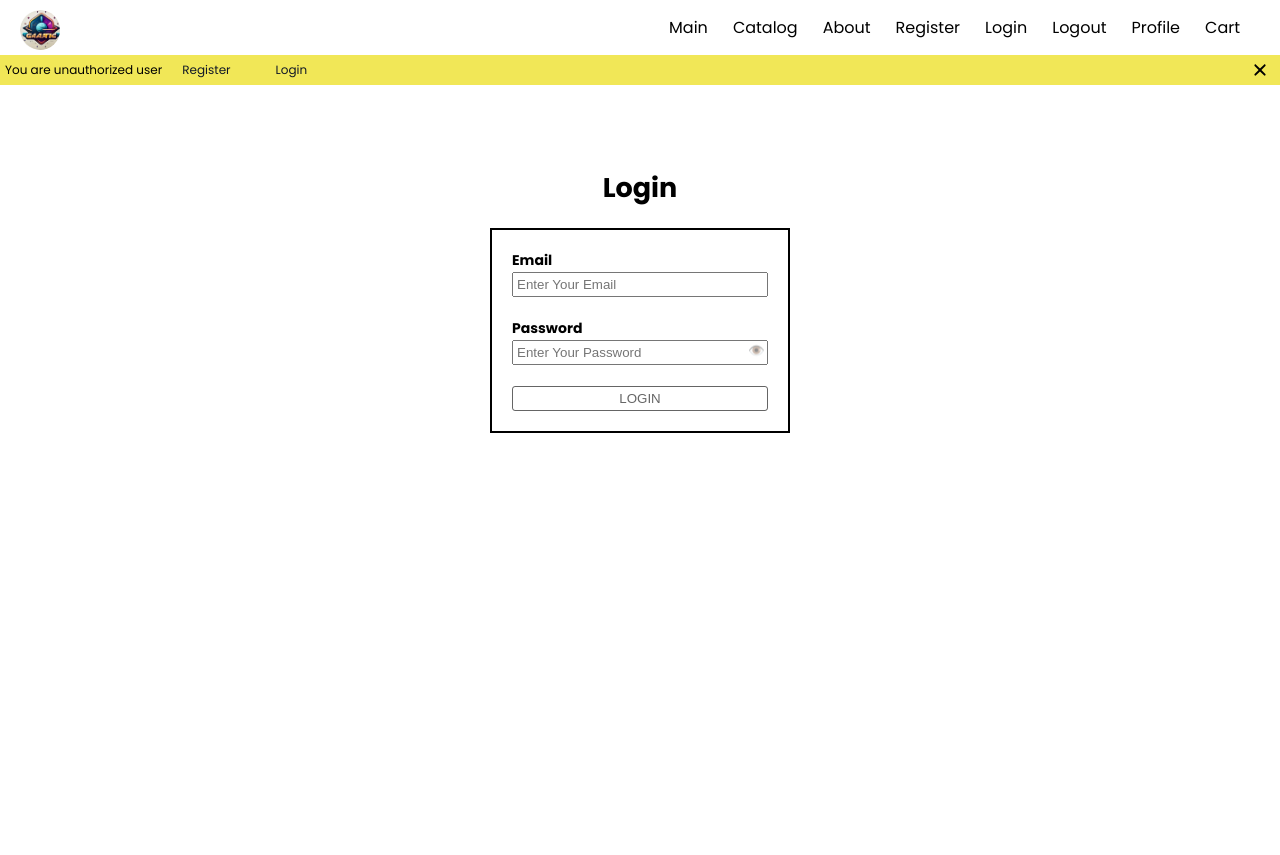
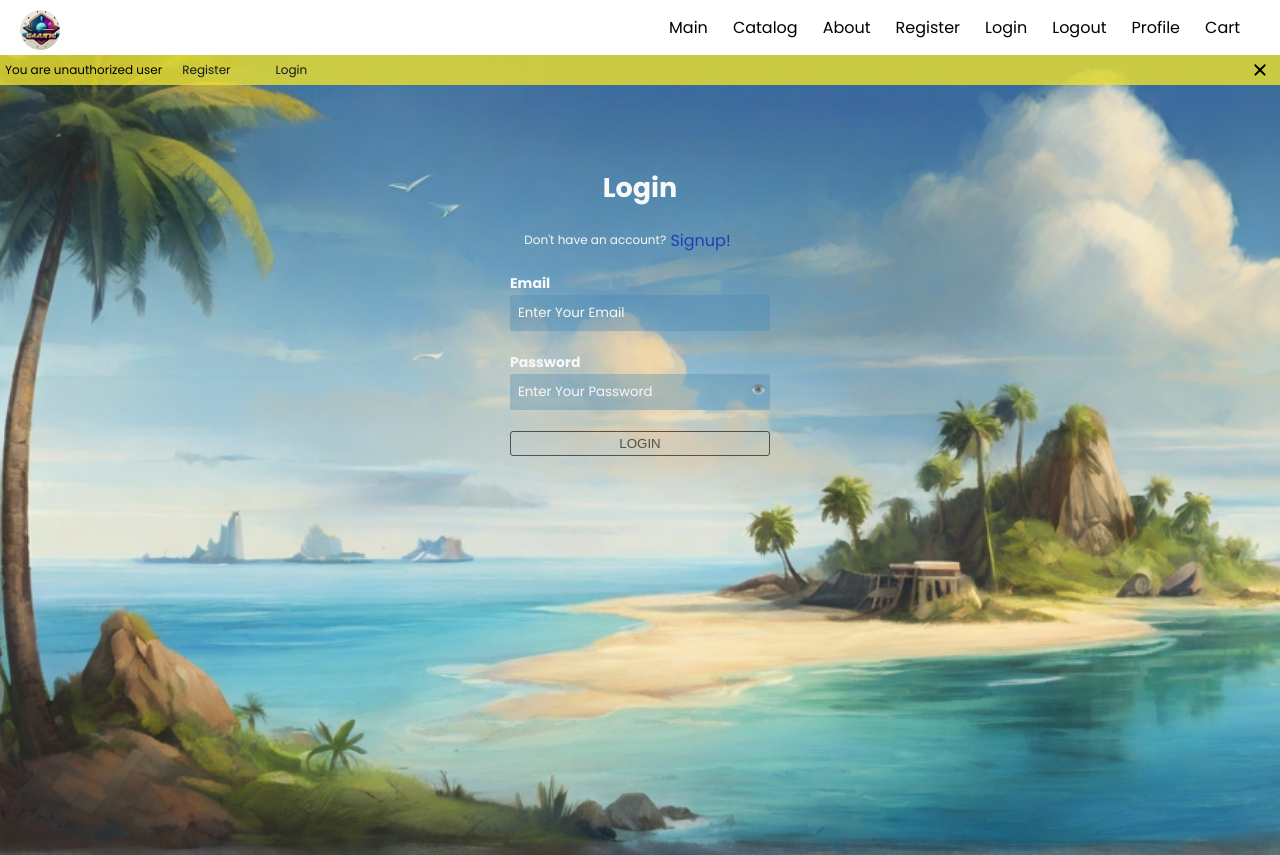
Before and after one commit to peregreenus/DEVS-eCommerce-App, a React app: page /login in a window 1280 px wide. Built offline with nearby package versions, Linux system fonts and the light colour scheme; no server answers.

Commit message:
Feat/add button to navigate to the registration rss ecomm 2 08 (#99)
* feat: add link to registration page

* feat: add styles to login page

```diff
--- a/src/view/components/FormInput/FormInput.module.css
+++ b/src/view/components/FormInput/FormInput.module.css
@@ -1,8 +1,17 @@
 .loginFormInput {
+  font-family: 'Poppins', sans-serif;
   width: 100%;
-  padding: 0.3rem 1.3rem 0.3rem 0.3rem;
-  outline: transparent;
+  padding: 0.8rem 1.3rem 0.8rem 0.8rem;
+  outline: 0;
+  border: 0;
+  background-color: #4886af59;
   margin-top: 0.1rem;
+  border-radius: 2px;
+  color: var(--light-text-color);
+}
+
+.loginFormInput::placeholder {
+  color: var(--light-text-color);
 }
 
 .errorMsg {
--- a/src/view/components/LoginForm/LoginForm.module.css
+++ b/src/view/components/LoginForm/LoginForm.module.css
@@ -4,13 +4,13 @@
   width: 20%;
   min-width: 30rem;
   padding: 20px;
-  border: 2px solid #000;
   overflow: hidden;
 }
 
 .loginForm label {
   font-size: 1.4rem;
   font-weight: bold;
+  color: var(--light-text-color);
 }
 
 .loginForm label:has(input[type='checkbox']) {
@@ -21,7 +21,7 @@
   width: 0;
   position: absolute;
   right: 2rem;
-  top: 2.5rem;
+  top: 3rem;
   opacity: 0.5;
 }
 
@@ -40,7 +40,7 @@
   cursor: pointer;
   border-radius: 3px;
   border: 0;
-  background-color: #000;
+  background-color: #5982f5;
   color: #fff;
 }
 
--- a/src/view/pages/Login/Login.module.css
+++ b/src/view/pages/Login/Login.module.css
@@ -4,8 +4,28 @@
   flex-direction: column;
   align-items: center;
   padding-top: calc(1vw + 100px);
+  background: url(../../../assets/img/Default_draw_a_picture_about_exotic_islands_Place_the_island_o_0.jpg)
+    no-repeat;
+  background-size: cover;
 }
 
 .loginPage h2 {
   margin-bottom: 2rem;
+  color: var(--light-text-color);
 }
+
+.linkContainer {
+  display: flex;
+  align-items: center;
+}
+
+.linkContainer p {
+  font-size: 1.2rem;
+  color: var(--light-text-color);
+}
+
+.link {
+  font-size: 1.6rem;
+  color: rgb(34, 61, 185);
+  align-self: center;
+}
--- a/src/view/pages/Login/Login.tsx
+++ b/src/view/pages/Login/Login.tsx
@@ -1,4 +1,5 @@
 import React from 'react';
+import { Link } from 'react-router-dom';
 import Header from '../../components/common/header/header';
 import LoginForm from '../../components/LoginForm/LoginForm';
 import * as classes from './Login.module.css';
@@ -10,6 +11,12 @@ function Login({ state, setState }: MainProps) {
       <Header state={state} setState={setState} />
       <div className={classes.loginPage}>
         <h2>Login</h2>
+        <div className={classes.linkContainer}>
+          <p>Don&apos;t have an account? </p>
+          <Link className={classes.link} to="/signup">
+            &nbsp;Signup!
+          </Link>
+        </div>
         <LoginForm />
       </div>
     </>
```
